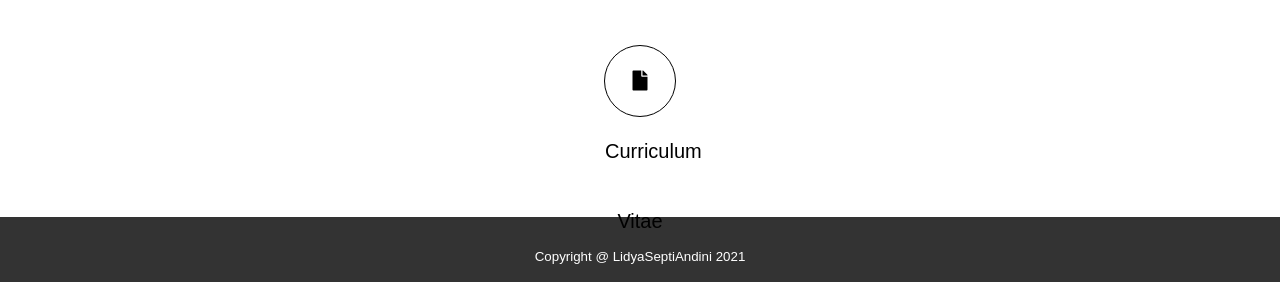
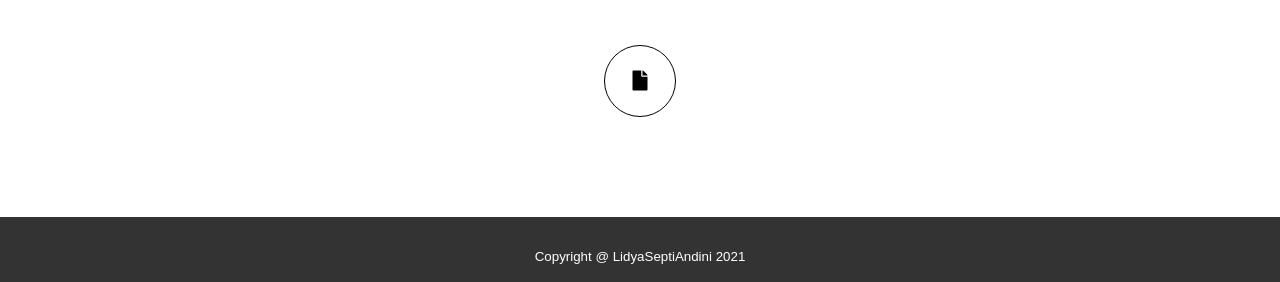
Before and after one commit to lidyaseptiandini21/lidyaseptiandini21.github.io, a plain HTML site: page about.html in a window 1280 px wide. Shown: the part 1574-1856 px from the top of the page. Drawn offline with nearby package versions, Linux system fonts and the light colour scheme.

Commit message:
update code

```diff
--- a/about.html
+++ b/about.html
@@ -58,7 +58,7 @@
 			<h3>Curriculum Vitae</h3>
 			<ul class="icon">
 				<li style="list-style-type: none;">
-					<a href="https://drive.google.com/file/d/1oecfL6VY7hvIJwZQw5E6tgD1UA_0f5M3/view?usp=sharing" class="btn btn-basic" role="button" target="_blank"><i class="fas fa-file"></i>Curriculum Vitae</a>
+					<a href="https://drive.google.com/file/d/1oecfL6VY7hvIJwZQw5E6tgD1UA_0f5M3/view?usp=sharing"><i class="fas fa-file"></i></a>
 				</li>
 			</ul>
 		</div>
```
